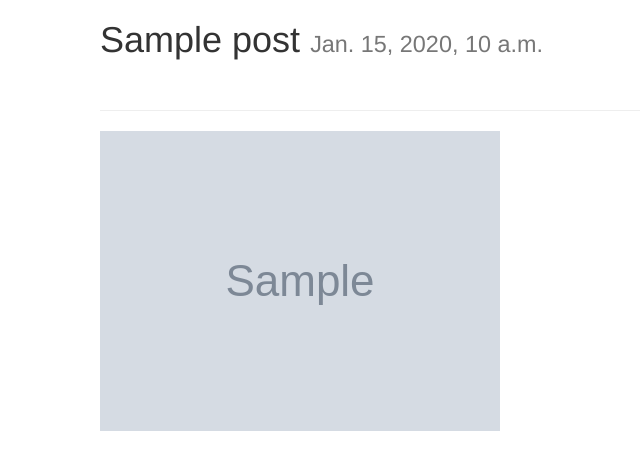
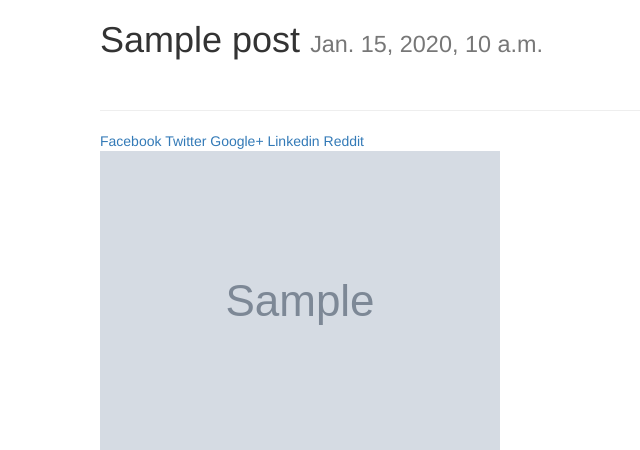
Before and after one commit to TejasBhitle/ProBlogger, a Django app: page /posts/1/ in a window 1280 px wide. Shown: the top 450 px of the page, without its empty margins (235-875 px from the left). Run offline with Django 3.2, Linux system fonts and the light colour scheme; tables that the repository leaves empty hold one stand-in row (values such as "Sample post"); grey boxes marked "Sample" are stand-in pictures; parts of the project's set-up code (start-up, migrations or seed data) failed here and were passed over; some libraries are stand-ins or nearby versions.

Commit message:
Slug removed and Social share links added

```diff
--- a/src/posts/models.py
+++ b/src/posts/models.py
@@ -10,7 +10,6 @@ def upload_location(instance, filename):
 # Create your models here.
 class Post(models.Model):
     title = models.CharField(max_length=120)
-    slug = models.SlugField(unique=True)
     content = models.TextField()
     updated = models.DateTimeField(auto_now=True, auto_now_add=False)
     created = models.DateTimeField(auto_now=False, auto_now_add=True)
--- a/src/posts/views.py
+++ b/src/posts/views.py
@@ -2,6 +2,7 @@ from django.shortcuts import render, get_object_or_404, redirect
 from django.shortcuts import HttpResponse, HttpResponseRedirect
 from django.core.paginator import Paginator, EmptyPage, PageNotAnInteger
 from django.shortcuts import render
+from urllib import quote_plus
 
 
 from .models import Post
@@ -54,6 +55,7 @@ def post_detail(request, post_id):
 
 def post_edit(request, post_id=None):
     instance = get_object_or_404(Post, id=post_id)
+    share_string = quote_plus(instance.content)
     form = PostForm(request.POST or None, request.FILES or None, instance=instance)  # so that null fields dont pass through
     if form.is_valid():
         instance = form.save(commit=False)
@@ -62,6 +64,7 @@ def post_edit(request, post_id=None):
 
     context = {
         "title": instance.title,
+        "share_string": share_string,
         "instance": instance,
         "form": form
     }
--- a/src/templates/post_detail.html
+++ b/src/templates/post_detail.html
@@ -8,6 +8,27 @@
     <div>
         <h1>{{ post.title }} <small>{{ post.created }}</small> </h1>
         <br><hr>
+
+        <a href="https://www.facebook.com/sharer/sharer.php?u={{ request.build_absolute_uri }}">
+            Facebook
+        </a>
+
+        <a href="https://twitter.com/home?status={{ share_string }}%20{{ request.build_absolute_uri }}">
+            Twitter
+        </a>
+
+        <a href='https://plus.google.com/share?url={{ request.build_absolute_uri }}'>Google+</a>
+
+        <a href="https://www.linkedin.com/shareArticle?mini=true&url={{ request.build_absolute_uri }}&title={{ instance.title }}&summary={{ share_string }}&source={{ request.build_absolute_uri }}">
+            Linkedin
+        </a>
+
+        <a href="http://www.reddit.com/submit?url={{ request.build_absolute_uri }}&title={{ share_string }}">
+            Reddit
+        </a>
+
+        <br>
+
         {% if post.image %}
         <img src="{{ post.image.url }}" class="img-responsive"/>
         <br>
```
Also changed, not shown: src/db.sqlite3.
